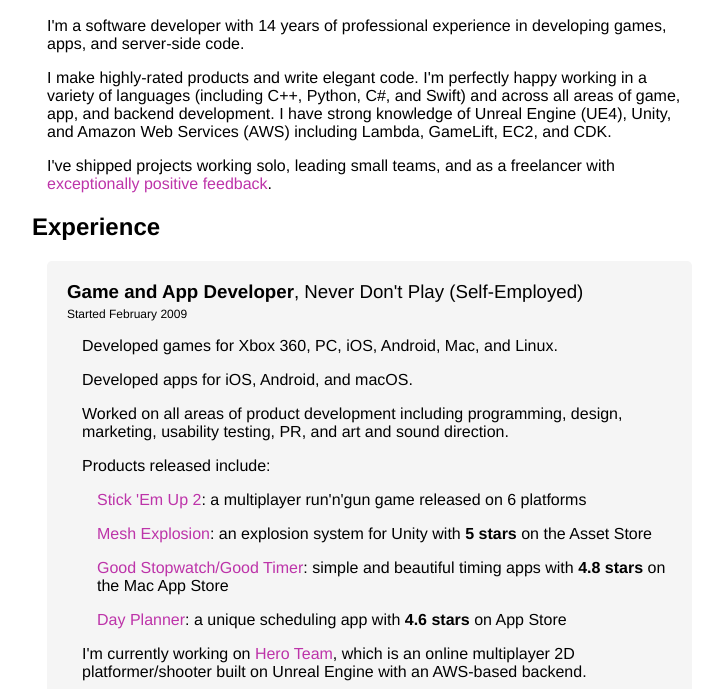
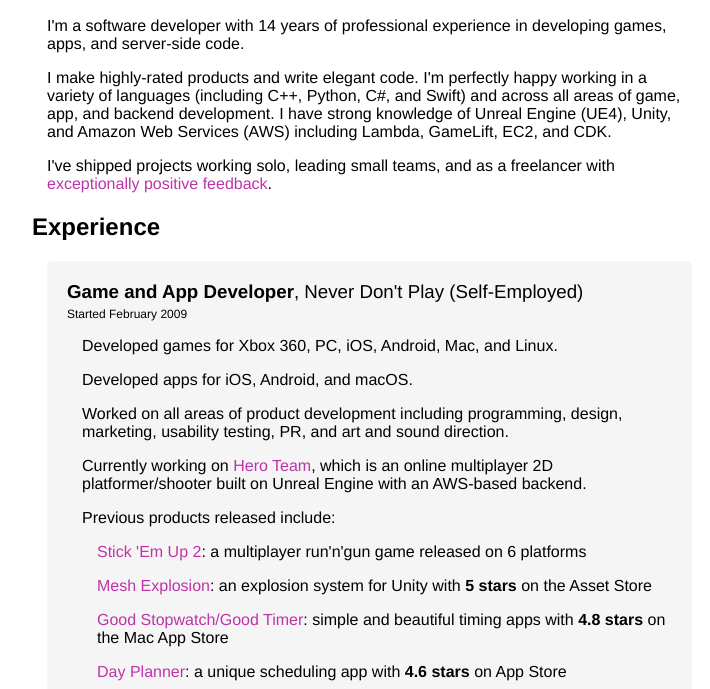
Before and after one commit to JJC1138/web, a website: page dist/cv.html in a window 1280 px wide. Shown: the part 111-800 px from the top of the page, without its empty margins (278-988 px from the left). Drawn offline with Linux system fonts and the light colour scheme; files whose address does not match are found by name.

Commit message:
CV: Moved up the brief description of Hero Team in the Experience section

```diff
--- a/dist/cv.html
+++ b/dist/cv.html
@@ -131,14 +131,14 @@
 <p>Developed games for Xbox 360, PC, iOS, Android, Mac, and Linux.</p>
 <p>Developed apps for iOS, Android, and macOS.</p>
 <p>Worked on all areas of product development including programming, design, marketing, usability testing, PR, and art and sound direction.</p>
-<p>Products released include:</p>
+<p>Currently working on <a href="#heroteam">Hero Team</a>, which is an online multiplayer 2D platformer/shooter built on Unreal Engine with an AWS-based backend.</p>
+<p>Previous products released include:</p>
 <div class="offset">
 <p><a href="#seu2unity">Stick 'Em Up 2</a>: a multiplayer run'n'gun game released on 6 platforms</p>
 <p><a href="#meshexplosion">Mesh Explosion</a>: an explosion system for Unity with <strong>5 stars</strong> on the Asset Store</p>
 <p><a href="#goodstopwatchgoodtimer">Good Stopwatch/Good Timer</a>: simple and beautiful timing apps with <strong>4.8 stars</strong> on the Mac App Store</p>
 <p><a href="#dayplanner">Day Planner</a>: a unique scheduling app with <strong>4.6 stars</strong> on App Store</p>
 </div>
-<p>I'm currently working on <a href="#heroteam">Hero Team</a>, which is an online multiplayer 2D platformer/shooter built on Unreal Engine with an AWS-based backend.</p>
 </div>
 </li>
 
```
